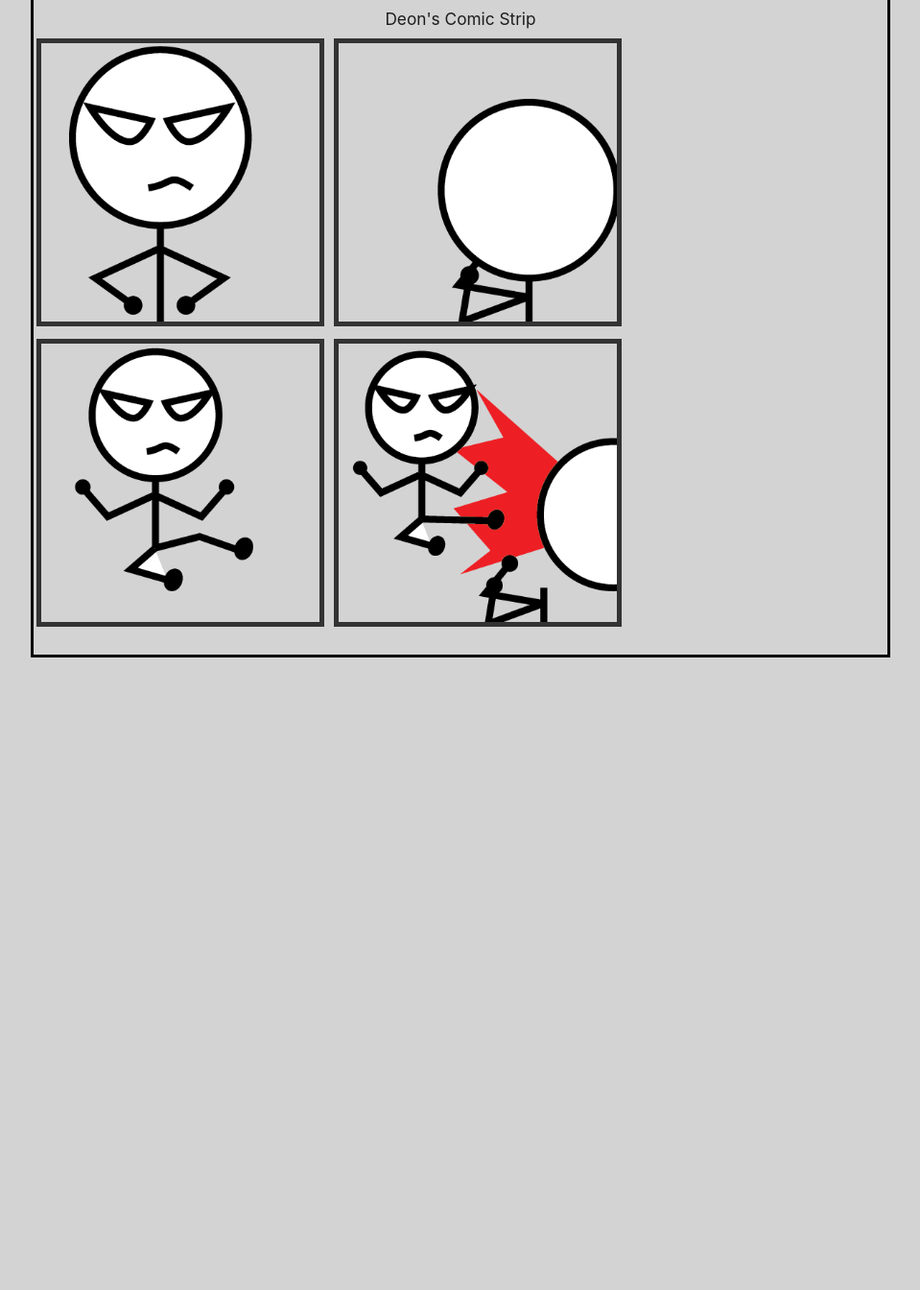
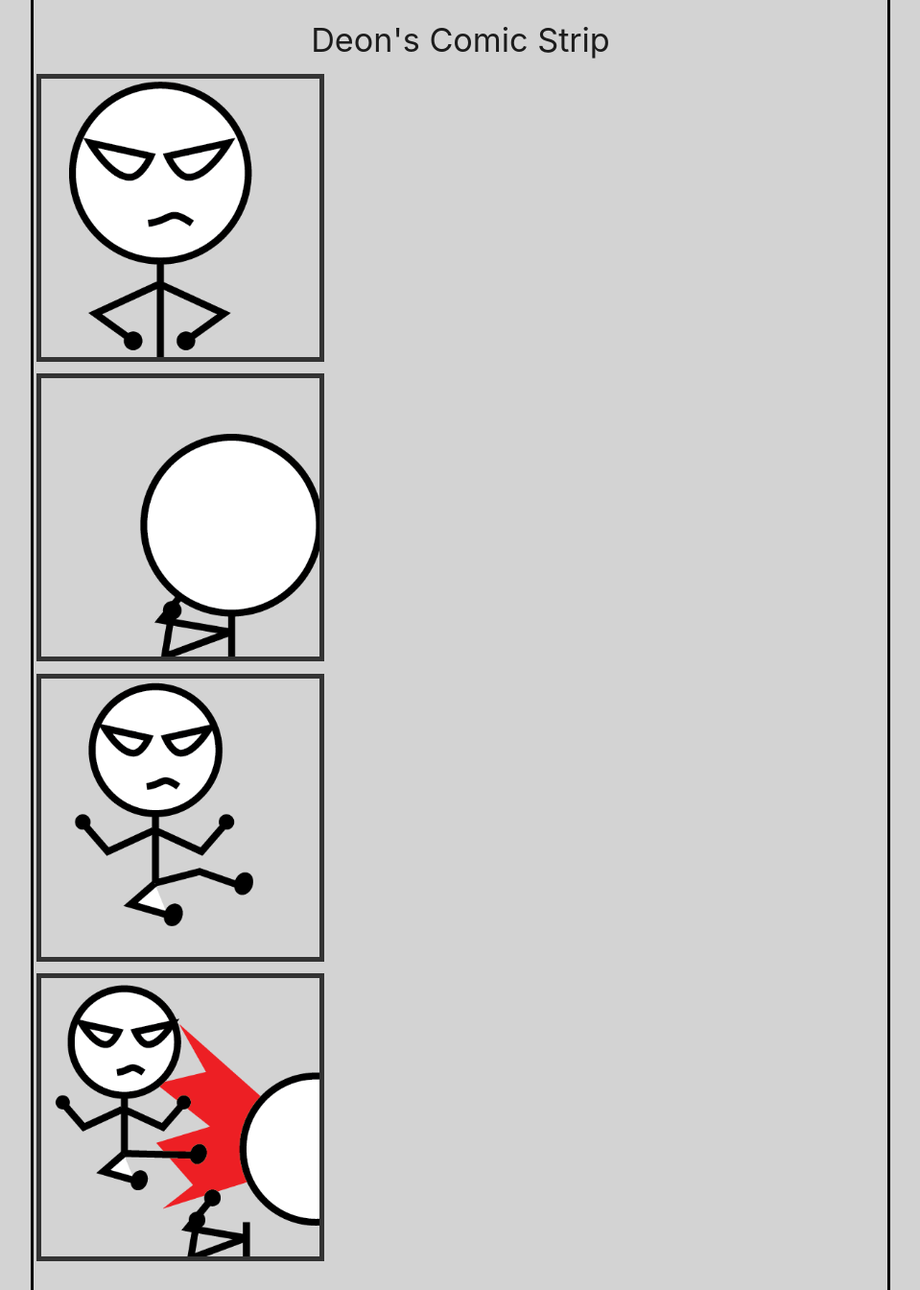
Before and after one commit to SuperArtisMickens/Winter_TTP_Assignment_3, a plain HTML site: page index.html in a window 1280 px wide. Shown: the part 1727-3071 px from the top of the page at 96% size, without its empty margins (160-1119 px from the left). Before the commit the page ends 2412 px from the top, so only its background shows below. Drawn offline with nearby package versions, Linux system fonts and the light colour scheme.

Commit message:
Moved <img> tags in Deon's strip into divs

```diff
--- a/index.html
+++ b/index.html
@@ -128,16 +128,27 @@
 
   <!-- Deon -->
   <div class="container border" id="deon">
-    <h6 class="center-align">
+    <h4 class="center-align">
         Deon's Comic Strip
-    </h6>
+    </h4>
 
     <div class="row s1 m4 deon">
+      <div>
+        <img src="./deon_img/winter_bc_ass_3_comic_panel_1.png" />
+      </div>
 
-      <img src="./deon_img/winter_bc_ass_3_comic_panel_1.png" />
-      <img src="./deon_img/winter_bc_ass_3_comic_panel_2.png" />
-      <img src="./deon_img/winter_bc_ass_3_comic_panel_3.png" />
-      <img src="./deon_img/winter_bc_ass_3_comic_panel_4.png" />
+      <div>
+        <img src="./deon_img/winter_bc_ass_3_comic_panel_2.png" />
+      </div>
+
+      <div>
+        <img src="./deon_img/winter_bc_ass_3_comic_panel_3.png" />
+      </div>
+
+      <div>
+        <img src="./deon_img/winter_bc_ass_3_comic_panel_4.png" />
+      </div>
+
     </div>
   </div>
 </body>
```
